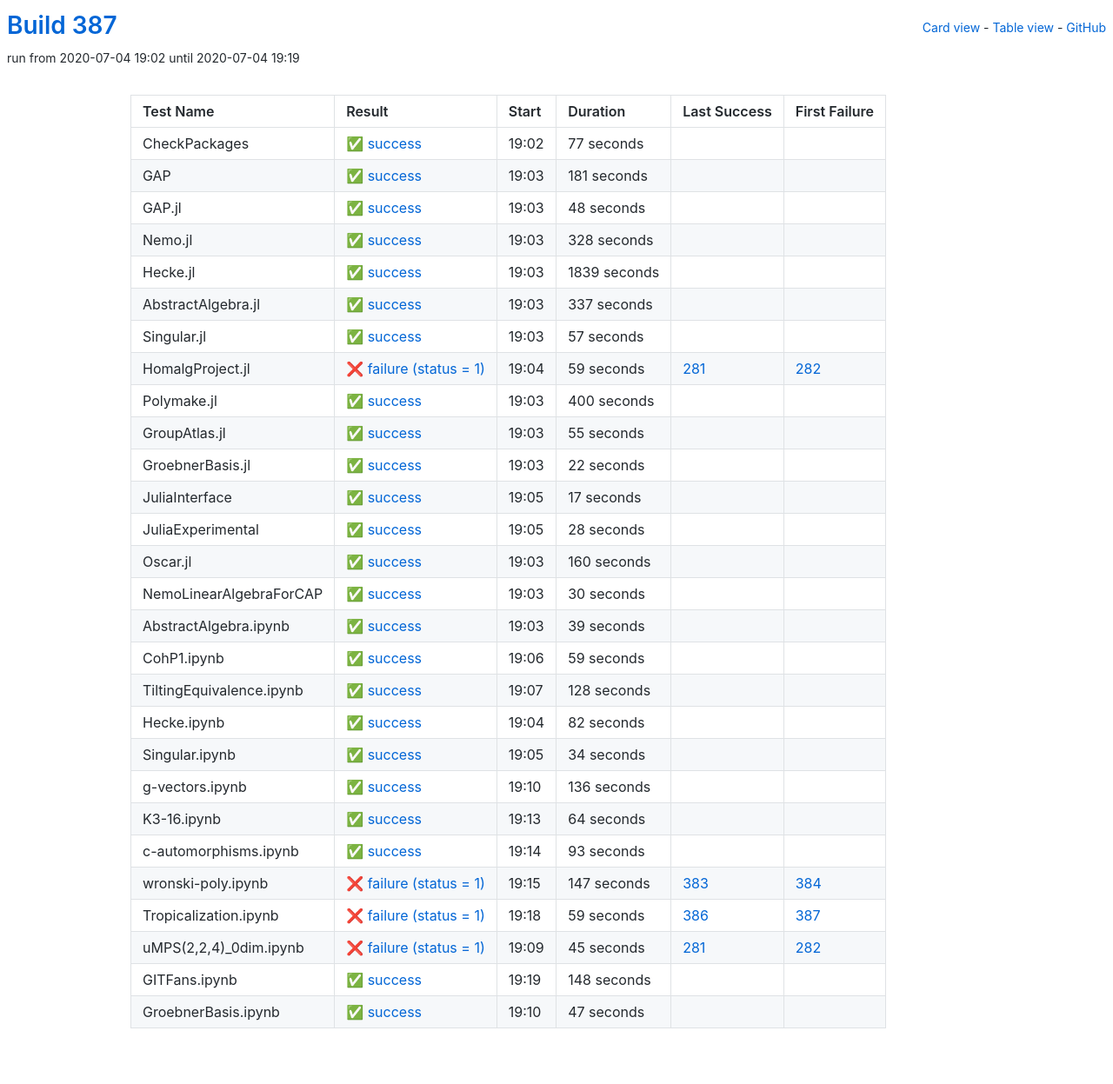
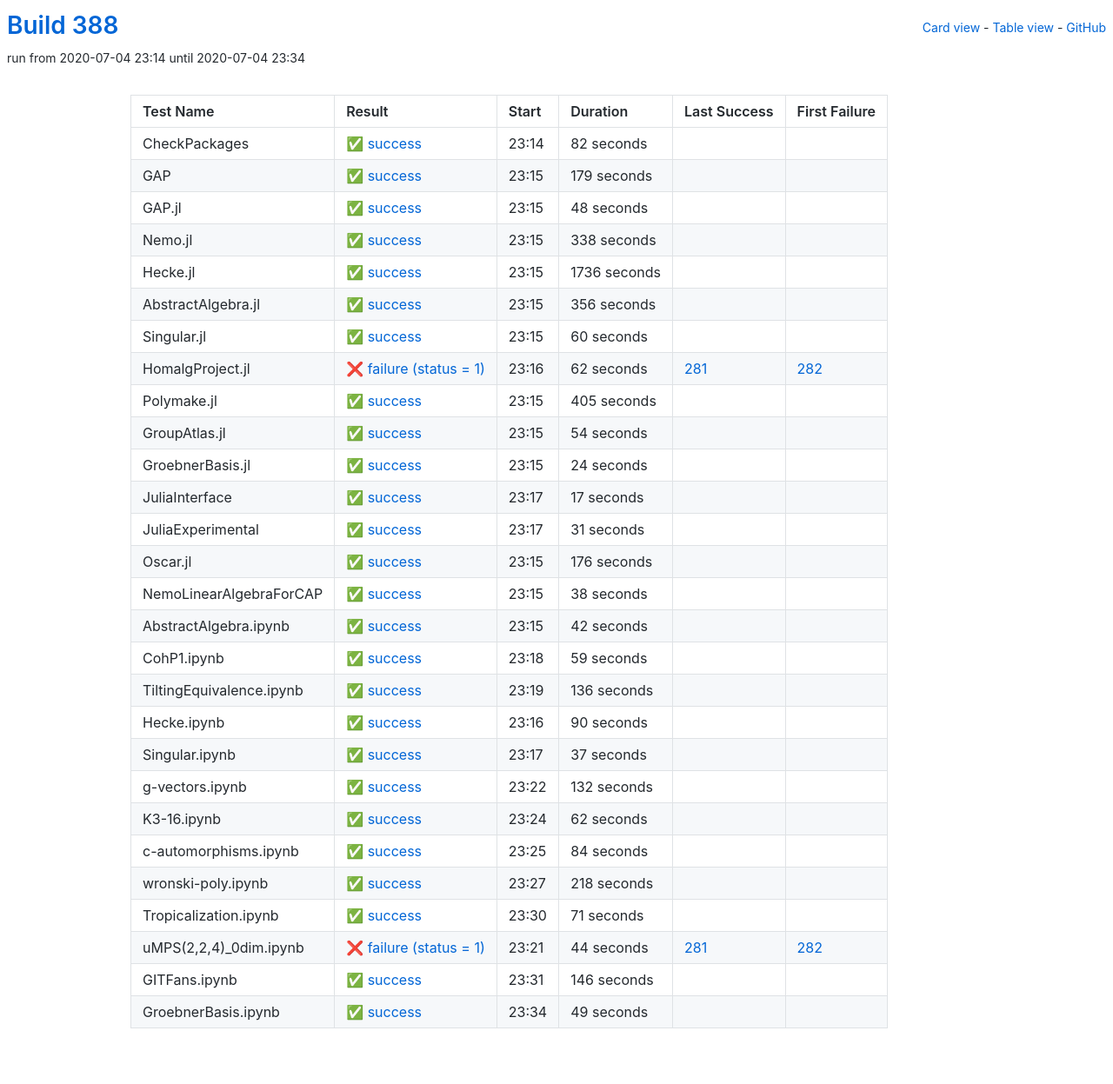
Before and after one commit to oscar-system/oscar-ci-status-stable, a Jekyll site: the page built from table.html, in a window 1280 px wide. Shown: the whole page at 87% size. Built offline with Jekyll 4.4.1, drawn with Linux system fonts in a browser that asks for light colours.

Commit message:
Build #388

```diff
--- a/_data/ci.yml
+++ b/_data/ci.yml
@@ -1,6 +1,6 @@
 ---
-build: 387
-build_url: https://oscarci.mathematik.uni-kl.de/job/oscar-stable/387/
+build: 388
+build_url: https://oscarci.mathematik.uni-kl.de/job/oscar-stable/388/
 job: oscar-stable
 organization: oscar-system
 repo: oscar-ci-status-stable
@@ -8,32 +8,32 @@ repourl: https://github.com/oscar-system/oscar-ci-status-stable
 tests:
 - name: CheckPackages
   id: checkpackages
-  log: https://oscarci.mathematik.uni-kl.de/job/oscar-stable/387/artifact/logs/build-387/CheckPackages.log
-  start: 2020-07-04 19:02
+  log: https://oscarci.mathematik.uni-kl.de/job/oscar-stable/388/artifact/logs/build-388/CheckPackages.log
+  start: 2020-07-04 23:14
   success: true
   exitcode: 0
   status: success
-  duration: 77
+  duration: 82
   last_success: false
   last_success_url:
   first_failure: false
   first_failure_url:
 - name: GAP
   id: gap
-  log: https://oscarci.mathematik.uni-kl.de/job/oscar-stable/387/artifact/logs/build-387/GAP.log
-  start: 2020-07-04 19:03
+  log: https://oscarci.mathematik.uni-kl.de/job/oscar-stable/388/artifact/logs/build-388/GAP.log
+  start: 2020-07-04 23:15
   success: true
   exitcode: 0
   status: success
-  duration: 181
+  duration: 179
   last_success: false
   last_success_url:
   first_failure: false
   first_failure_url:
 - name: GAP.jl
   id: gap-jl
-  log: https://oscarci.mathematik.uni-kl.de/job/oscar-stable/387/artifact/logs/build-387/GAP.jl.log
-  start: 2020-07-04 19:03
+  log: https://oscarci.mathematik.uni-kl.de/job/oscar-stable/388/artifact/logs/build-388/GAP.jl.log
+  start: 2020-07-04 23:15
   success: true
   exitcode: 0
   status: success
@@ -44,104 +44,104 @@ tests:
   first_failure_url:
 - name: Nemo.jl
   id: nemo-jl
-  log: https://oscarci.mathematik.uni-kl.de/job/oscar-stable/387/artifact/logs/build-387/Nemo.jl.log
-  start: 2020-07-04 19:03
+  log: https://oscarci.mathematik.uni-kl.de/job/oscar-stable/388/artifact/logs/build-388/Nemo.jl.log
+  start: 2020-07-04 23:15
   success: true
   exitcode: 0
   status: success
-  duration: 328
+  duration: 338
   last_success: false
   last_success_url:
   first_failure: false
   first_failure_url:
 - name: Hecke.jl
   id: hecke-jl
-  log: https://oscarci.mathematik.uni-kl.de/job/oscar-stable/387/artifact/logs/build-387/Hecke.jl.log
-  start: 2020-07-04 19:03
+  log: https://oscarci.mathematik.uni-kl.de/job/oscar-stable/388/artifact/logs/build-388/Hecke.jl.log
+  start: 2020-07-04 23:15
   success: true
   exitcode: 0
   status: success
-  duration: 1839
+  duration: 1736
   last_success: false
   last_success_url:
   first_failure: false
   first_failure_url:
 - name: AbstractAlgebra.jl
   id: abstractalgebra-jl
-  log: https://oscarci.mathematik.uni-kl.de/job/oscar-stable/387/artifact/logs/build-387/AbstractAlgebra.jl.log
-  start: 2020-07-04 19:03
+  log: https://oscarci.mathematik.uni-kl.de/job/oscar-stable/388/artifact/logs/build-388/AbstractAlgebra.jl.log
+  start: 2020-07-04 23:15
   success: true
   exitcode: 0
   status: success
-  duration: 337
+  duration: 356
   last_success: false
   last_success_url:
   first_failure: false
   first_failure_url:
 - name: Singular.jl
   id: singular-jl
-  log: https://oscarci.mathematik.uni-kl.de/job/oscar-stable/387/artifact/logs/build-387/Singular.jl.log
-  start: 2020-07-04 19:03
+  log: https://oscarci.mathematik.uni-kl.de/job/oscar-stable/388/artifact/logs/build-388/Singular.jl.log
+  start: 2020-07-04 23:15
   success: true
   exitcode: 0
   status: success
-  duration: 57
+  duration: 60
   last_success: false
   last_success_url:
   first_failure: false
   first_failure_url:
 - name: HomalgProject.jl
   id: homalgproject-jl
-  log: https://oscarci.mathematik.uni-kl.de/job/oscar-stable/387/artifact/logs/build-387/HomalgProject.jl.log
-  start: 2020-07-04 19:04
+  log: https://oscarci.mathematik.uni-kl.de/job/oscar-stable/388/artifact/logs/build-388/HomalgProject.jl.log
+  start: 2020-07-04 23:16
   success: false
   exitcode: 1
   status: failure
-  duration: 59
+  duration: 62
   last_success: 281
   last_success_url: https://oscarci.mathematik.uni-kl.de/job/oscar-stable/281/
   first_failure: 282
   first_failure_url: https://oscarci.mathematik.uni-kl.de/job/oscar-stable/282/
 - name: Polymake.jl
   id: polymake-jl
-  log: https://oscarci.mathematik.uni-kl.de/job/oscar-stable/387/artifact/logs/build-387/Polymake.jl.log
-  start: 2020-07-04 19:03
+  log: https://oscarci.mathematik.uni-kl.de/job/oscar-stable/388/artifact/logs/build-388/Polymake.jl.log
+  start: 2020-07-04 23:15
   success: true
   exitcode: 0
   status: success
-  duration: 400
+  duration: 405
   last_success: false
   last_success_url:
   first_failure: false
   first_failure_url:
 - name: GroupAtlas.jl
   id: groupatlas-jl
-  log: https://oscarci.mathematik.uni-kl.de/job/oscar-stable/387/artifact/logs/build-387/GroupAtlas.jl.log
-  start: 2020-07-04 19:03
+  log: https://oscarci.mathematik.uni-kl.de/job/oscar-stable/388/artifact/logs/build-388/GroupAtlas.jl.log
+  start: 2020-07-04 23:15
   success: true
   exitcode: 0
   status: success
-  duration: 55
+  duration: 54
   last_success: false
   last_success_url:
   first_failure: false
   first_failure_url:
 - name: GroebnerBasis.jl
   id: groebnerbasis-jl
-  log: https://oscarci.mathematik.uni-kl.de/job/oscar-stable/387/artifact/logs/build-387/GroebnerBasis.jl.log
-  start: 2020-07-04 19:03
+  log: https://oscarci.mathematik.uni-kl.de/job/oscar-stable/388/artifact/logs/build-388/GroebnerBasis.jl.log
+  start: 2020-07-04 23:15
   success: true
   exitcode: 0
   status: success
-  duration: 22
+  duration: 24
   last_success: false
   last_success_url:
   first_failure: false
   first_failure_url:
 - name: JuliaInterface
   id: juliainterface
-  log: https://oscarci.mathematik.uni-kl.de/job/oscar-stable/387/artifact/logs/build-387/JuliaInterface.log
-  start: 2020-07-04 19:05
+  log: https://oscarci.mathematik.uni-kl.de/job/oscar-stable/388/artifact/logs/build-388/JuliaInterface.log
+  start: 2020-07-04 23:17
   success: true
   exitcode: 0
   status: success
@@ -152,56 +152,56 @@ tests:
   first_failure_url:
 - name: JuliaExperimental
   id: juliaexperimental
-  log: https://oscarci.mathematik.uni-kl.de/job/oscar-stable/387/artifact/logs/build-387/JuliaExperimental.log
-  start: 2020-07-04 19:05
+  log: https://oscarci.mathematik.uni-kl.de/job/oscar-stable/388/artifact/logs/build-388/JuliaExperimental.log
+  start: 2020-07-04 23:17
   success: true
   exitcode: 0
   status: success
-  duration: 28
+  duration: 31
   last_success: false
   last_success_url:
   first_failure: false
   first_failure_url:
 - name: Oscar.jl
   id: oscar-jl
-  log: https://oscarci.mathematik.uni-kl.de/job/oscar-stable/387/artifact/logs/build-387/Oscar.jl.log
-  start: 2020-07-04 19:03
+  log: https://oscarci.mathematik.uni-kl.de/job/oscar-stable/388/artifact/logs/build-388/Oscar.jl.log
+  start: 2020-07-04 23:15
   success: true
   exitcode: 0
   status: success
-  duration: 160
+  duration: 176
   last_success: false
   last_success_url:
   first_failure: false
   first_failure_url:
 - name: NemoLinearAlgebraForCAP
   id: nemolinearalgebraforcap
-  log: https://oscarci.mathematik.uni-kl.de/job/oscar-stable/387/artifact/logs/build-387/NemoLinearAlgebraForCAP.log
-  start: 2020-07-04 19:03
+  log: https://oscarci.mathematik.uni-kl.de/job/oscar-stable/388/artifact/logs/build-388/NemoLinearAlgebraForCAP.log
+  start: 2020-07-04 23:15
   success: true
   exitcode: 0
   status: success
-  duration: 30
+  duration: 38
   last_success: false
   last_success_url:
   first_failure: false
   first_failure_url:
 - name: AbstractAlgebra.ipynb
   id: abstractalgebra-ipynb
-  log: https://oscarci.mathematik.uni-kl.de/job/oscar-stable/387/artifact/logs/build-387/AbstractAlgebra.ipynb.log
-  start: 2020-07-04 19:03
+  log: https://oscarci.mathematik.uni-kl.de/job/oscar-stable/388/artifact/logs/build-388/AbstractAlgebra.ipynb.log
+  start: 2020-07-04 23:15
   success: true
   exitcode: 0
   status: success
-  duration: 39
+  duration: 42
   last_success: false
   last_success_url:
   first_failure: false
   first_failure_url:
 - name: CohP1.ipynb
   id: cohp1-ipynb
-  log: https://oscarci.mathematik.uni-kl.de/job/oscar-stable/387/artifact/logs/build-387/CohP1.ipynb.log
-  start: 2020-07-04 19:06
+  log: https://oscarci.mathematik.uni-kl.de/job/oscar-stable/388/artifact/logs/build-388/CohP1.ipynb.log
+  start: 2020-07-04 23:18
   success: true
   exitcode: 0
   status: success
@@ -212,44 +212,8 @@ tests:
   first_failure_url:
 - name: TiltingEquivalence.ipynb
   id: tiltingequivalence-ipynb
-  log: https://oscarci.mathematik.uni-kl.de/job/oscar-stable/387/artifact/logs/build-387/TiltingEquivalence.ipynb.log
-  start: 2020-07-04 19:07
-  success: true
-  exitcode: 0
-  status: success
-  duration: 128
-  last_success: false
-  last_success_url:
-  first_failure: false
-  first_failure_url:
-- name: Hecke.ipynb
-  id: hecke-ipynb
-  log: https://oscarci.mathematik.uni-kl.de/job/oscar-stable/387/artifact/logs/build-387/Hecke.ipynb.log
-  start: 2020-07-04 19:04
-  success: true
-  exitcode: 0
-  status: success
-  duration: 82
-  last_success: false
-  last_success_url:
-  first_failure: false
-  first_failure_url:
-- name: Singular.ipynb
-  id: singular-ipynb
-  log: https://oscarci.mathematik.uni-kl.de/job/oscar-stable/387/artifact/logs/build-387/Singular.ipynb.log
-  start: 2020-07-04 19:05
-  success: true
-  exitcode: 0
-  status: success
-  duration: 34
-  last_success: false
-  last_success_url:
-  first_failure: false
-  first_failure_url:
-- name: g-vectors.ipynb
-  id: g-vectors-ipynb
-  log: https://oscarci.mathematik.uni-kl.de/job/oscar-stable/387/artifact/logs/build-387/g-vectors.ipynb.log
-  start: 2020-07-04 19:10
+  log: https://oscarci.mathematik.uni-kl.de/job/oscar-stable/388/artifact/logs/build-388/TiltingEquivalence.ipynb.log
+  start: 2020-07-04 23:19
   success: true
   exitcode: 0
   status: success
@@ -258,86 +222,122 @@ tests:
   last_success_url:
   first_failure: false
   first_failure_url:
-- name: K3-16.ipynb
-  id: k3-16-ipynb
-  log: https://oscarci.mathematik.uni-kl.de/job/oscar-stable/387/artifact/logs/build-387/K3-16.ipynb.log
-  start: 2020-07-04 19:13
+- name: Hecke.ipynb
+  id: hecke-ipynb
+  log: https://oscarci.mathematik.uni-kl.de/job/oscar-stable/388/artifact/logs/build-388/Hecke.ipynb.log
+  start: 2020-07-04 23:16
   success: true
   exitcode: 0
   status: success
-  duration: 64
+  duration: 90
+  last_success: false
+  last_success_url:
+  first_failure: false
+  first_failure_url:
+- name: Singular.ipynb
+  id: singular-ipynb
+  log: https://oscarci.mathematik.uni-kl.de/job/oscar-stable/388/artifact/logs/build-388/Singular.ipynb.log
+  start: 2020-07-04 23:17
+  success: true
+  exitcode: 0
+  status: success
+  duration: 37
+  last_success: false
+  last_success_url:
+  first_failure: false
+  first_failure_url:
+- name: g-vectors.ipynb
+  id: g-vectors-ipynb
+  log: https://oscarci.mathematik.uni-kl.de/job/oscar-stable/388/artifact/logs/build-388/g-vectors.ipynb.log
+  start: 2020-07-04 23:22
+  success: true
+  exitcode: 0
+  status: success
+  duration: 132
+  last_success: false
+  last_success_url:
+  first_failure: false
+  first_failure_url:
+- name: K3-16.ipynb
+  id: k3-16-ipynb
+  log: https://oscarci.mathematik.uni-kl.de/job/oscar-stable/388/artifact/logs/build-388/K3-16.ipynb.log
+  start: 2020-07-04 23:24
+  success: true
+  exitcode: 0
+  status: success
+  duration: 62
   last_success: false
   last_success_url:
   first_failure: false
   first_failure_url:
 - name: c-automorphisms.ipynb
   id: c-automorphisms-ipynb
-  log: https://oscarci.mathematik.uni-kl.de/job/oscar-stable/387/artifact/logs/build-387/c-automorphisms.ipynb.log
-  start: 2020-07-04 19:14
+  log: https://oscarci.mathematik.uni-kl.de/job/oscar-stable/388/artifact/logs/build-388/c-automorphisms.ipynb.log
+  start: 2020-07-04 23:25
   success: true
   exitcode: 0
   status: success
-  duration: 93
+  duration: 84
   last_success: false
   last_success_url:
   first_failure: false
   first_failure_url:
 - name: wronski-poly.ipynb
   id: wronski-poly-ipynb
-  log: https://oscarci.mathematik.uni-kl.de/job/oscar-stable/387/artifact/logs/build-387/wronski-poly.ipynb.log
-  start: 2020-07-04 19:15
+  log: https://oscarci.mathematik.uni-kl.de/job/oscar-stable/388/artifact/logs/build-388/wronski-poly.ipynb.log
+  start: 2020-07-04 23:27
+  success: true
+  exitcode: 0
+  status: success
+  duration: 218
+  last_success: false
+  last_success_url:
+  first_failure: false
+  first_failure_url:
+- name: Tropicalization.ipynb
+  id: tropicalization-ipynb
+  log: https://oscarci.mathematik.uni-kl.de/job/oscar-stable/388/artifact/logs/build-388/Tropicalization.ipynb.log
+  start: 2020-07-04 23:30
+  success: true
+  exitcode: 0
+  status: success
+  duration: 71
+  last_success: false
+  last_success_url:
+  first_failure: false
+  first_failure_url:
+- name: uMPS(2,2,4)_0dim.ipynb
+  id: umps-2-2-4-0dim-ipynb
+  log: https://oscarci.mathematik.uni-kl.de/job/oscar-stable/388/artifact/logs/build-388/uMPS-2-2-4-_0dim.ipynb.log
+  start: 2020-07-04 23:21
   success: false
   exitcode: 1
   status: failure
-  duration: 147
-  last_success: 383
-  last_success_url: https://oscarci.mathematik.uni-kl.de/job/oscar-stable/383/
-  first_failure: 384
-  first_failure_url: https://oscarci.mathematik.uni-kl.de/job/oscar-stable/384/
-- name: Tropicalization.ipynb
-  id: tropicalization-ipynb
-  log: https://oscarci.mathematik.uni-kl.de/job/oscar-stable/387/artifact/logs/build-387/Tropicalization.ipynb.log
-  start: 2020-07-04 19:18
-  success: false
-  exitcode: 1
-  status: failure
-  duration: 59
-  last_success: 386
-  last_success_url: https://oscarci.mathematik.uni-kl.de/job/oscar-stable/386/
-  first_failure: 387
-  first_failure_url: https://oscarci.mathematik.uni-kl.de/job/oscar-stable/387/
-- name: uMPS(2,2,4)_0dim.ipynb
-  id: umps-2-2-4-0dim-ipynb
-  log: https://oscarci.mathematik.uni-kl.de/job/oscar-stable/387/artifact/logs/build-387/uMPS-2-2-4-_0dim.ipynb.log
-  start: 2020-07-04 19:09
-  success: false
-  exitcode: 1
-  status: failure
-  duration: 45
+  duration: 44
   last_success: 281
   last_success_url: https://oscarci.mathematik.uni-kl.de/job/oscar-stable/281/
   first_failure: 282
   first_failure_url: https://oscarci.mathematik.uni-kl.de/job/oscar-stable/282/
 - name: GITFans.ipynb
   id: gitfans-ipynb
-  log: https://oscarci.mathematik.uni-kl.de/job/oscar-stable/387/artifact/logs/build-387/GITFans.ipynb.log
-  start: 2020-07-04 19:19
+  log: https://oscarci.mathematik.uni-kl.de/job/oscar-stable/388/artifact/logs/build-388/GITFans.ipynb.log
+  start: 2020-07-04 23:31
   success: true
   exitcode: 0
   status: success
-  duration: 148
+  duration: 146
   last_success: false
   last_success_url:
   first_failure: false
   first_failure_url:
 - name: GroebnerBasis.ipynb
   id: groebnerbasis-ipynb
-  log: https://oscarci.mathematik.uni-kl.de/job/oscar-stable/387/artifact/logs/build-387/GroebnerBasis.ipynb.log
-  start: 2020-07-04 19:10
+  log: https://oscarci.mathematik.uni-kl.de/job/oscar-stable/388/artifact/logs/build-388/GroebnerBasis.ipynb.log
+  start: 2020-07-04 23:34
   success: true
   exitcode: 0
   status: success
-  duration: 47
+  duration: 49
   last_success: false
   last_success_url:
   first_failure: false
```
Also changed, not shown: README.md.
